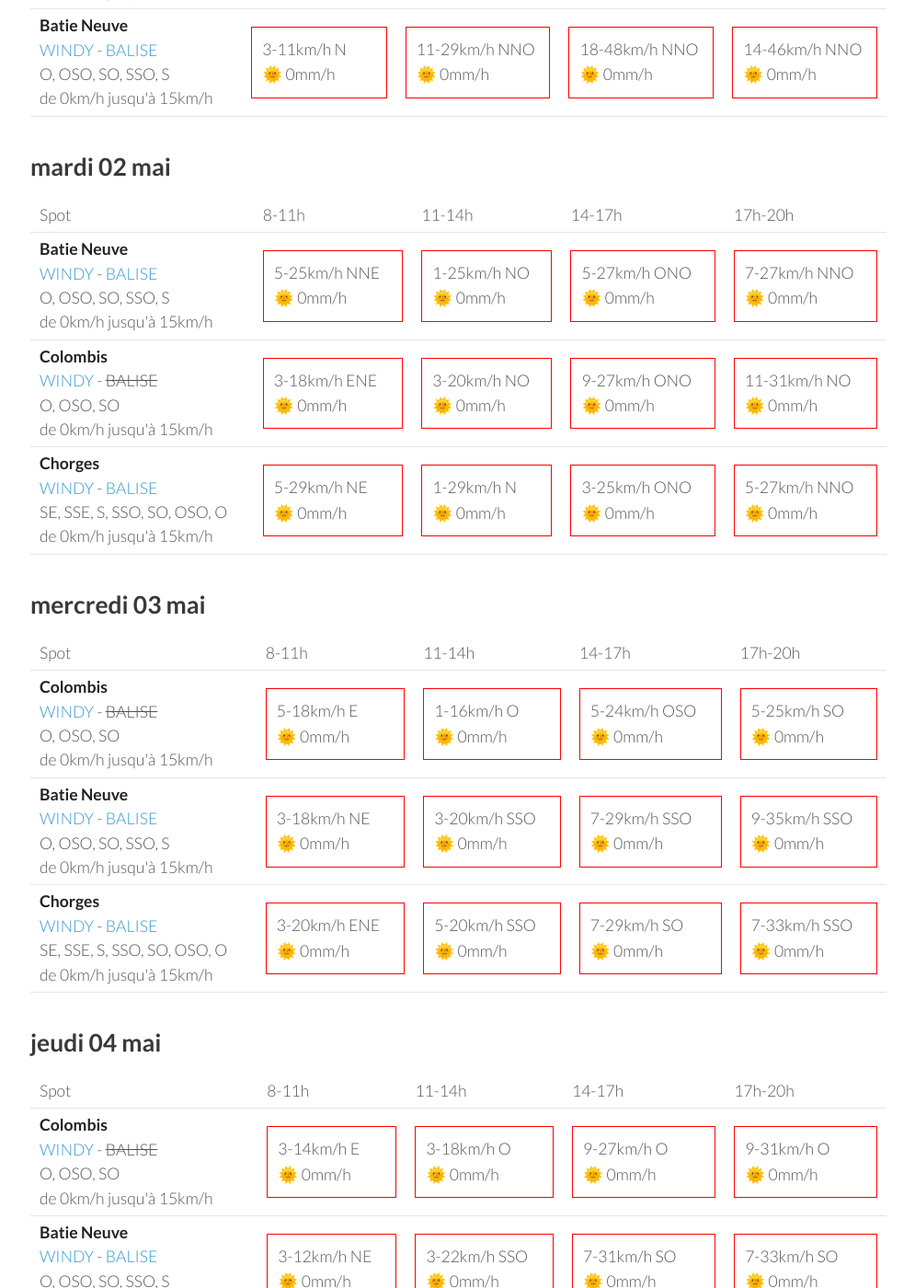
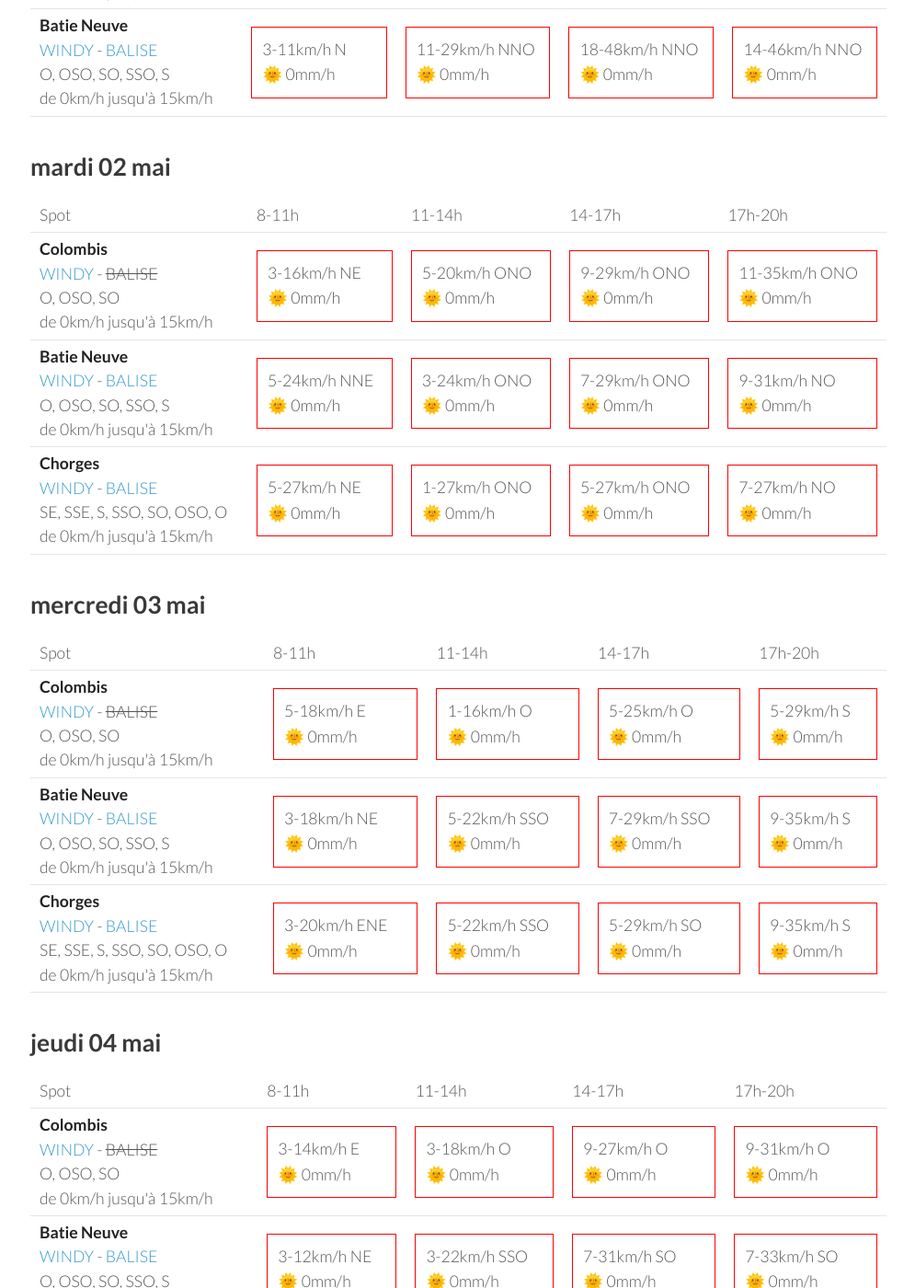
Before and after one commit to parapente-dans-le-nord/parapente-dans-le-nord.github.io, a Jekyll site: the page built from serre_poncon.markdown, in a window 1280 px wide and 1400 px high, scrolled down 1066 px. Shown: the whole window at 92% size, without its empty margins (25-1020 px from the left). Built offline with Jekyll 4.4.1, drawn with Linux system fonts in a browser that asks for light colours; some of the changed text lies outside the part shown.

Commit message:
update index.markdown

```diff
--- a/serre_poncon.markdown
+++ b/serre_poncon.markdown
@@ -111,32 +111,32 @@ page mise à jour le dimanche 30 avril 13:31
       <td>17h-20h</td>
     </tr>
 <tr>
-        <td><strong>Batie Neuve</strong><br><a href="https://windy.com/44.584/6.236?44.559,6.262,10,m:eTtagly">WINDY</a> - <span class=""><a href="https://www.openwindmap.org/PP554">BALISE</a> </span><br> <span class="vent-favorable">O, OSO, SO, SSO, S</span><br><span class="force-vent">de 0km/h jusqu'à 15km/h</span> </td>
+        <td><strong>Colombis</strong><br><a href="https://windy.com/44.494/6.216?44.559,6.262,10">WINDY</a> - <span class="no-balise"> BALISE </span><br> <span class="vent-favorable">O, OSO, SO</span><br><span class="force-vent">de 0km/h jusqu'à 15km/h</span> </td>
 
-            <td><div class="not-flyable"><p>5-25km/h NNE</p><p>🌞 0mm/h</p></div></td>
-            <td><div class="not-flyable"><p>1-25km/h NO</p><p>🌞 0mm/h</p></div></td>
-            <td><div class="not-flyable"><p>5-27km/h ONO</p><p>🌞 0mm/h</p></div></td>
-            <td><div class="not-flyable"><p>7-27km/h NNO</p><p>🌞 0mm/h</p></div></td>
+            <td><div class="not-flyable"><p>3-16km/h NE</p><p>🌞 0mm/h</p></div></td>
+            <td><div class="not-flyable"><p>5-20km/h ONO</p><p>🌞 0mm/h</p></div></td>
+            <td><div class="not-flyable"><p>9-29km/h ONO</p><p>🌞 0mm/h</p></div></td>
+            <td><div class="not-flyable"><p>11-35km/h ONO</p><p>🌞 0mm/h</p></div></td>
 
 
     </tr>
 <tr>
-        <td><strong>Colombis</strong><br><a href="https://windy.com/44.494/6.216?44.559,6.262,10">WINDY</a> - <span class="no-balise"> BALISE </span><br> <span class="vent-favorable">O, OSO, SO</span><br><span class="force-vent">de 0km/h jusqu'à 15km/h</span> </td>
+        <td><strong>Batie Neuve</strong><br><a href="https://windy.com/44.584/6.236?44.559,6.262,10,m:eTtagly">WINDY</a> - <span class=""><a href="https://www.openwindmap.org/PP554">BALISE</a> </span><br> <span class="vent-favorable">O, OSO, SO, SSO, S</span><br><span class="force-vent">de 0km/h jusqu'à 15km/h</span> </td>
 
-            <td><div class="not-flyable"><p>3-18km/h ENE</p><p>🌞 0mm/h</p></div></td>
-            <td><div class="not-flyable"><p>3-20km/h NO</p><p>🌞 0mm/h</p></div></td>
-            <td><div class="not-flyable"><p>9-27km/h ONO</p><p>🌞 0mm/h</p></div></td>
-            <td><div class="not-flyable"><p>11-31km/h NO</p><p>🌞 0mm/h</p></div></td>
+            <td><div class="not-flyable"><p>5-24km/h NNE</p><p>🌞 0mm/h</p></div></td>
+            <td><div class="not-flyable"><p>3-24km/h ONO</p><p>🌞 0mm/h</p></div></td>
+            <td><div class="not-flyable"><p>7-29km/h ONO</p><p>🌞 0mm/h</p></div></td>
+            <td><div class="not-flyable"><p>9-31km/h NO</p><p>🌞 0mm/h</p></div></td>
 
 
     </tr>
 <tr>
         <td><strong>Chorges</strong><br><a href="https://windy.com/44.578/6.280?44.559,6.262,10">WINDY</a> - <span class=""><a href="https://www.openwindmap.org/PP554">BALISE</a> </span><br> <span class="vent-favorable">SE, SSE, S, SSO, SO, OSO, O</span><br><span class="force-vent">de 0km/h jusqu'à 15km/h</span> </td>
 
-            <td><div class="not-flyable"><p>5-29km/h NE</p><p>🌞 0mm/h</p></div></td>
-            <td><div class="not-flyable"><p>1-29km/h N</p><p>🌞 0mm/h</p></div></td>
-            <td><div class="not-flyable"><p>3-25km/h ONO</p><p>🌞 0mm/h</p></div></td>
-            <td><div class="not-flyable"><p>5-27km/h NNO</p><p>🌞 0mm/h</p></div></td>
+            <td><div class="not-flyable"><p>5-27km/h NE</p><p>🌞 0mm/h</p></div></td>
+            <td><div class="not-flyable"><p>1-27km/h ONO</p><p>🌞 0mm/h</p></div></td>
+            <td><div class="not-flyable"><p>5-27km/h ONO</p><p>🌞 0mm/h</p></div></td>
+            <td><div class="not-flyable"><p>7-27km/h NO</p><p>🌞 0mm/h</p></div></td>
 
 
     </tr>
@@ -161,8 +161,8 @@ page mise à jour le dimanche 30 avril 13:31
 
             <td><div class="not-flyable"><p>5-18km/h E</p><p>🌞 0mm/h</p></div></td>
             <td><div class="not-flyable"><p>1-16km/h O</p><p>🌞 0mm/h</p></div></td>
-            <td><div class="not-flyable"><p>5-24km/h OSO</p><p>🌞 0mm/h</p></div></td>
-            <td><div class="not-flyable"><p>5-25km/h SO</p><p>🌞 0mm/h</p></div></td>
+            <td><div class="not-flyable"><p>5-25km/h O</p><p>🌞 0mm/h</p></div></td>
+            <td><div class="not-flyable"><p>5-29km/h S</p><p>🌞 0mm/h</p></div></td>
 
 
     </tr>
@@ -170,9 +170,9 @@ page mise à jour le dimanche 30 avril 13:31
         <td><strong>Batie Neuve</strong><br><a href="https://windy.com/44.584/6.236?44.559,6.262,10,m:eTtagly">WINDY</a> - <span class=""><a href="https://www.openwindmap.org/PP554">BALISE</a> </span><br> <span class="vent-favorable">O, OSO, SO, SSO, S</span><br><span class="force-vent">de 0km/h jusqu'à 15km/h</span> </td>
 
             <td><div class="not-flyable"><p>3-18km/h NE</p><p>🌞 0mm/h</p></div></td>
-            <td><div class="not-flyable"><p>3-20km/h SSO</p><p>🌞 0mm/h</p></div></td>
+            <td><div class="not-flyable"><p>5-22km/h SSO</p><p>🌞 0mm/h</p></div></td>
             <td><div class="not-flyable"><p>7-29km/h SSO</p><p>🌞 0mm/h</p></div></td>
-            <td><div class="not-flyable"><p>9-35km/h SSO</p><p>🌞 0mm/h</p></div></td>
+            <td><div class="not-flyable"><p>9-35km/h S</p><p>🌞 0mm/h</p></div></td>
 
 
     </tr>
@@ -180,9 +180,9 @@ page mise à jour le dimanche 30 avril 13:31
         <td><strong>Chorges</strong><br><a href="https://windy.com/44.578/6.280?44.559,6.262,10">WINDY</a> - <span class=""><a href="https://www.openwindmap.org/PP554">BALISE</a> </span><br> <span class="vent-favorable">SE, SSE, S, SSO, SO, OSO, O</span><br><span class="force-vent">de 0km/h jusqu'à 15km/h</span> </td>
 
             <td><div class="not-flyable"><p>3-20km/h ENE</p><p>🌞 0mm/h</p></div></td>
-            <td><div class="not-flyable"><p>5-20km/h SSO</p><p>🌞 0mm/h</p></div></td>
-            <td><div class="not-flyable"><p>7-29km/h SO</p><p>🌞 0mm/h</p></div></td>
-            <td><div class="not-flyable"><p>7-33km/h SSO</p><p>🌞 0mm/h</p></div></td>
+            <td><div class="not-flyable"><p>5-22km/h SSO</p><p>🌞 0mm/h</p></div></td>
+            <td><div class="not-flyable"><p>5-29km/h SO</p><p>🌞 0mm/h</p></div></td>
+            <td><div class="not-flyable"><p>9-35km/h S</p><p>🌞 0mm/h</p></div></td>
 
 
     </tr>
```
Also changed, not shown: other parts of serre_poncon.markdown (+1 -1 lines).
